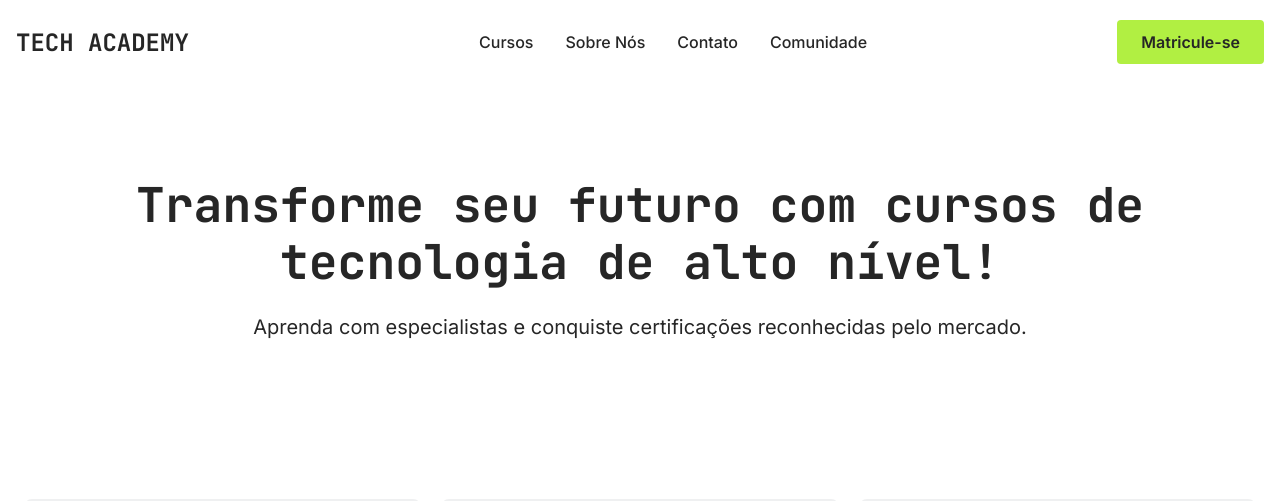
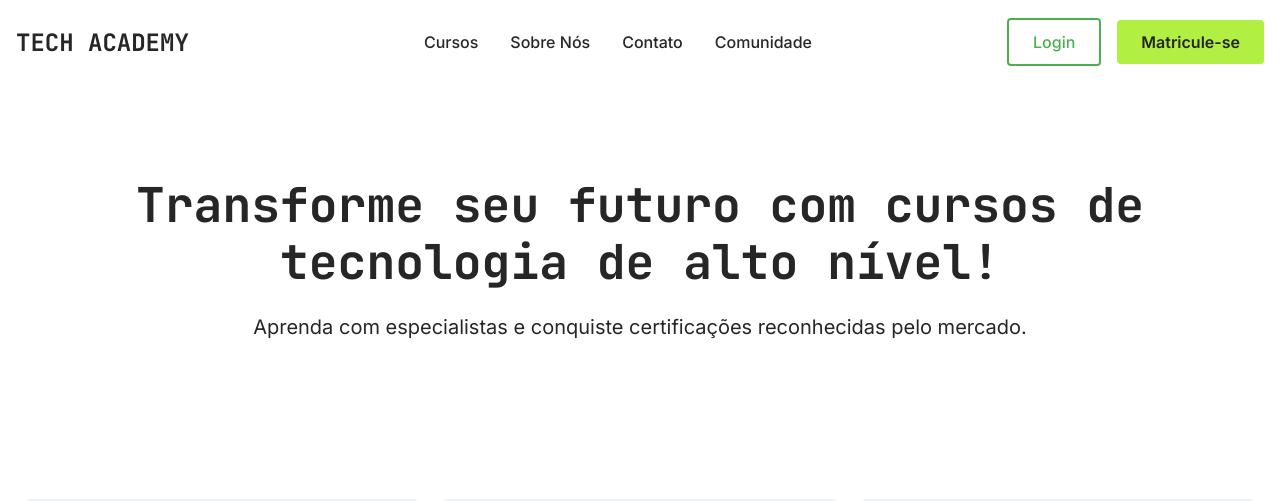
Before and after one commit to venanciolvr/tech-academy-programacao-web, a plain HTML site: page index.html in a window 1280 px wide. Shown: the top 501 px of the page. Drawn offline with Linux system fonts and the light colour scheme.

Commit message:
style: ajustes no layout da landing page, comunidade e estilos globais

```diff
--- a/assets/css/landing-page.css
+++ b/assets/css/landing-page.css
@@ -275,6 +275,29 @@
     background: #B287FD;
 }
 
+.cta-buttons {
+    display: flex;
+    gap: 1rem;
+    align-items: center;
+}
+
+.btn--outline {
+    background: transparent;
+    border: 2px solid #4caf50;
+    color: #4caf50;
+    padding: 0.75rem 1.5rem;
+    border-radius: 4px;
+    font-family: 'Inter', sans-serif;
+    font-weight: 500;
+    text-decoration: none;
+    transition: all 0.3s ease;
+}
+
+.btn--outline:hover {
+    background: #4caf50;
+    color: white;
+}
+
 /* Design Responsivo */
 @media (max-width: 768px) {
     .hero__title {
--- a/assets/css/style.css
+++ b/assets/css/style.css
@@ -1,4 +1,4 @@
-/* Google Fones */
+/* Google Fontes */
 @import url('https://fonts.googleapis.com/css2?family=Inter:wght@400;500;600;700&family=JetBrains+Mono:wght@400;500;600;700&display=swap');
 
 /* Resto dos estilos... */
--- a/index.html
+++ b/index.html
@@ -23,7 +23,10 @@
                         <li><a href="#blog-educacional">Comunidade</a></li>
                     </ul>
                 </nav>
-                <a href="#matricula" class="btn btn--primary">Matricule-se</a>
+                <div class="cta-buttons">
+                    <a href="#login" class="btn btn--outline">Login</a>
+                    <a href="#matricula" class="btn btn--primary">Matricule-se</a>
+                </div>
             </div>
         </div>
     </header>
```
